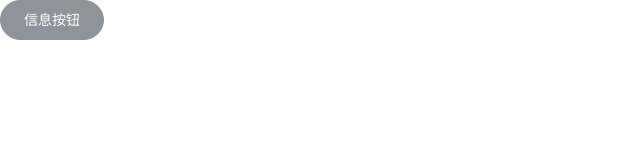
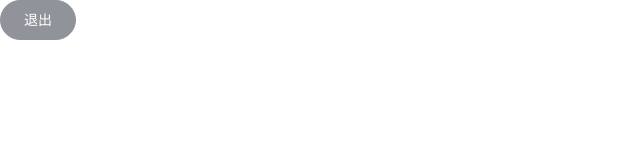
Before and after one commit to xwen1996/vue_shop, a Vue app: page /#/home in a window 1280 px wide. Shown: the top 160 px of the page, without its empty margins (0-640 px from the left). Built offline with nearby package versions, Linux system fonts and the light colour scheme.

Commit message:
完成了登录功能

```diff
--- a/src/components/Home.vue
+++ b/src/components/Home.vue
@@ -1,12 +1,18 @@
 <template>
     <div>
-         <el-button type="info" round>信息按钮</el-button>
+         <el-button type="info" @click="logout" round>退出</el-button>
     </div>
 </template>
 
 <script>
 export default {
-
+  methods: {
+    // 退出功能
+    logout() {
+      window.sessionStorage.clear()
+      this.$router.push('/login')
+    }
+  }
 }
 </script>
 
--- a/src/components/Login.vue
+++ b/src/components/Login.vue
@@ -51,11 +51,11 @@ export default {
   },
   methods: {
     // 点击重置按钮，重置登录表单
-    restLoginForm () {
+    restLoginForm() {
       this.$refs.loginFormRef.resetFields()
     },
     // 点击登录按钮，进行登录校验
-    login () {
+    login() {
       this.$refs.loginFormRef.validate(valid => {
         if (!valid) return
         this.$message.success('登录成功')
```
Also changed, not shown: src/plugins/element.js (+6 -8 lines), .eslintrc.js, 1 other file (tests, documents, lock files or other folders).
